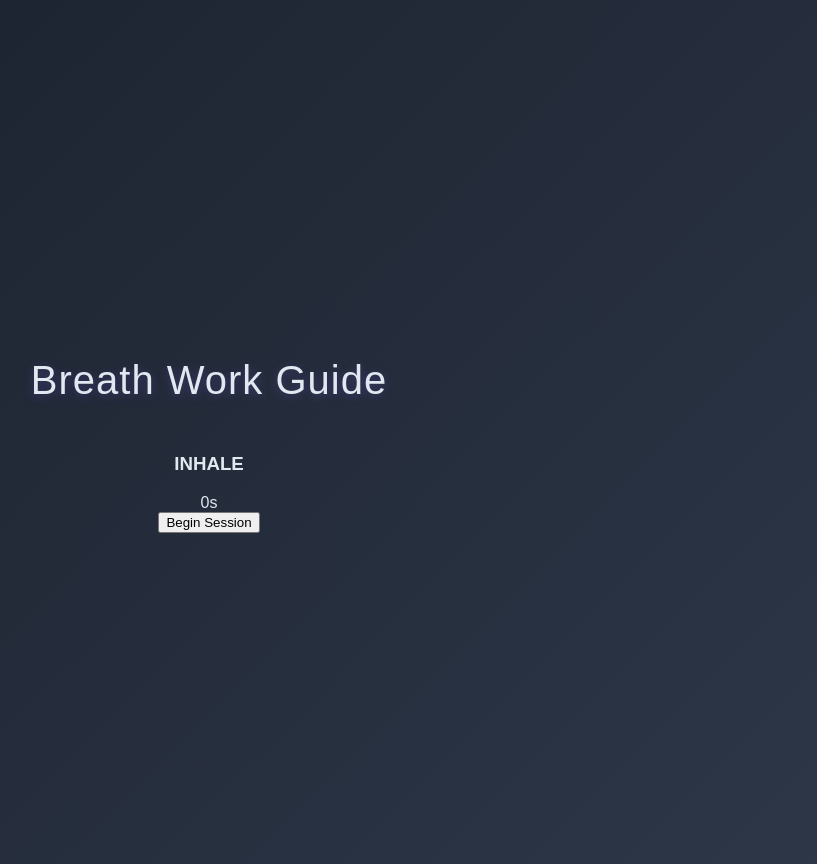
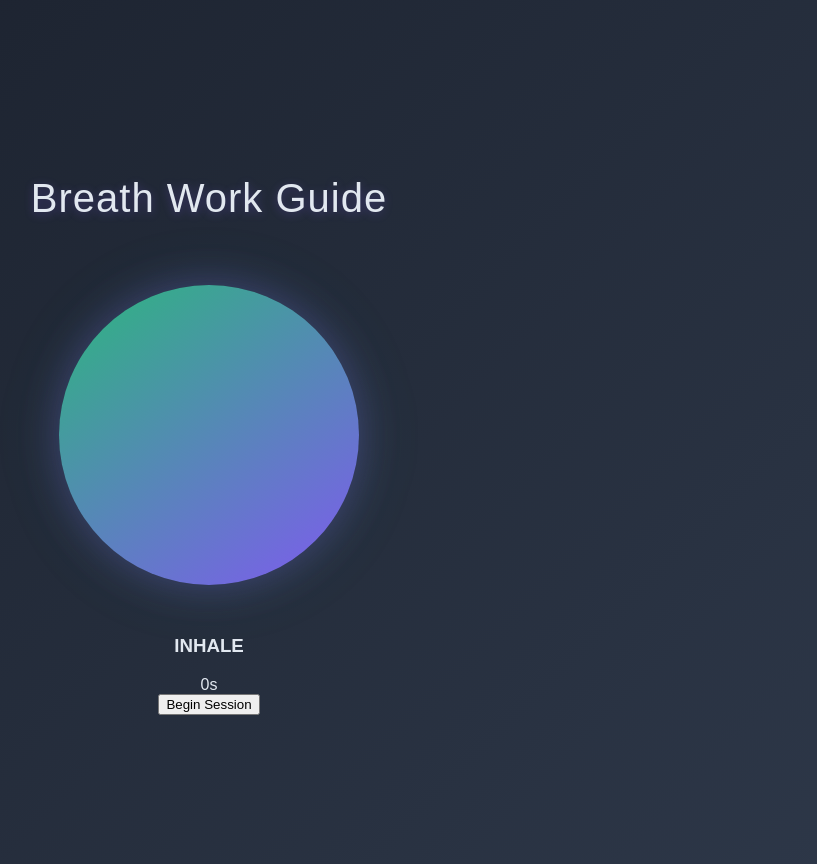
Before and after one commit to KhalidAlao/breathwork-guide, a React (Create React App) app: page / in a window 1280 px wide. Shown: the whole page, without its empty margins (431-1248 px from the left). Built offline with nearby package versions, Linux system fonts and the light colour scheme.

Commit message:
Breathing Circle Fixes

```diff
--- a/src/App.js
+++ b/src/App.js
@@ -85,24 +85,29 @@ const stopBreathing = () => {
  useEffect(() => {
   if (!isBreathing || hold) return;
 
-  // Start an interval timer that decrements the time left every second
   intervalRef.current = setInterval(() => {
     setTimeLeft((prevTime) => {
       if (prevTime <= 1) {
-        clearInterval(intervalRef.current);
-        phaseIndexRef.current = (phaseIndexRef.current + 1) % phases.length;
-        const nextPhase = phases[phaseIndexRef.current];
-        setBreathPhase(nextPhase.phase);
-        setTimeLeft(nextPhase.duration);
-        return nextPhase.duration;
+        // Move to the next phase in order
+        if (breathPhase === "inhale") {
+          setBreathPhase("hold");
+          setTimeLeft(holdTime);
+        } else if (breathPhase === "hold") {
+          setBreathPhase("exhale");
+          setTimeLeft(exhaleTime);
+        } else {
+          // After exhale, restart the cycle with inhale
+          setBreathPhase("inhale");
+          setTimeLeft(inhaleTime);
+        }
+        return 0; // Reset previous phase timer
       }
       return prevTime - 1;
     });
   }, 1000);
 
   return () => clearInterval(intervalRef.current);
-}, [isBreathing, hold, timeLeft, inhaleTime, holdTime, exhaleTime, phases]);
-
+}, [isBreathing, hold, breathPhase, inhaleTime, holdTime, exhaleTime]);
 
 return (
   <div className="appContainer">
--- a/src/Components/BreathingCircle/BreathingCircle.js
+++ b/src/Components/BreathingCircle/BreathingCircle.js
@@ -1,5 +1,5 @@
 import React from 'react';
-import styles from './BreathingCircle.css';
+import styles from './BreathingCircle.module.css';
 import { motion } from 'framer-motion';
 
 const BreathingCircle = ({ isBreathing, breathPhase, timeLeft }) => {
@@ -7,18 +7,23 @@ const BreathingCircle = ({ isBreathing, breathPhase, timeLeft }) => {
     const variants = {
         inhale: {
           scale: 1.4,
-          background: ["linear-gradient(145deg, #7F5AF0 0%, #2CB67D 100%)", "linear-gradient(145deg, #2CB67D 0%, #7F5AF0 100%)"],
-          transition: { duration: timeLeft, repeat: Infinity }
+          opacity: 0.8,
+          transition: { duration: timeLeft, ease: "easeInOut" },
+          background: "linear-gradient(145deg, #7F5AF0 0%, #2CB67D 100%)",
+
+        },hold: {
+            scale: 1.2,
+            opacity: 0.9,
+            background: "linear-gradient(145deg, #7F5AF0 30%, #2CB67D 70%)"
           },
+
         exhale: {
-          scale: 0.9,
-          background: ["linear-gradient(145deg, #2CB67D 0%, #7F5AF0 100%)", "linear-gradient(145deg, #7F5AF0 0%, #2CB67D 100%)"],
-          transition: { duration: timeLeft, repeat: Infinity }
-        },
-        hold: {
-          scale: 1.2,
-          background: "linear-gradient(145deg, #7F5AF0 30%, #2CB67D 70%)"
+          scale: 1,
+          opacity: 1,
+          background: "linear-gradient(145deg, #2CB67D 0%, #7F5AF0 100%)",
+          transition: { duration: timeLeft, ease: "easeInOut" }
         }
+
       };
 
 
@@ -26,9 +31,10 @@ const BreathingCircle = ({ isBreathing, breathPhase, timeLeft }) => {
       return (
         <div className={styles.container}>
           <motion.div
+            className={styles.circle}
             variants={variants}
             animate={isBreathing ? breathPhase : "exhale"}
-        initial={false}
+            initial="exhale"
           />
           <div className={styles.glow} />
         </div>
--- a/src/Components/BreathingCircle/BreathingCircle.css
+++ b/src/Components/BreathingCircle/BreathingCircle.module.css
@@ -10,6 +10,7 @@
     height: 100%;
     border-radius: 50%;
     position: relative;
+    background: #2CB67D;
     z-index: 2;
     box-shadow: 0 0 40px rgba(127, 90, 240, 0.3);
   }
```
Lines whose indentation alone changed are shown as unchanged.
